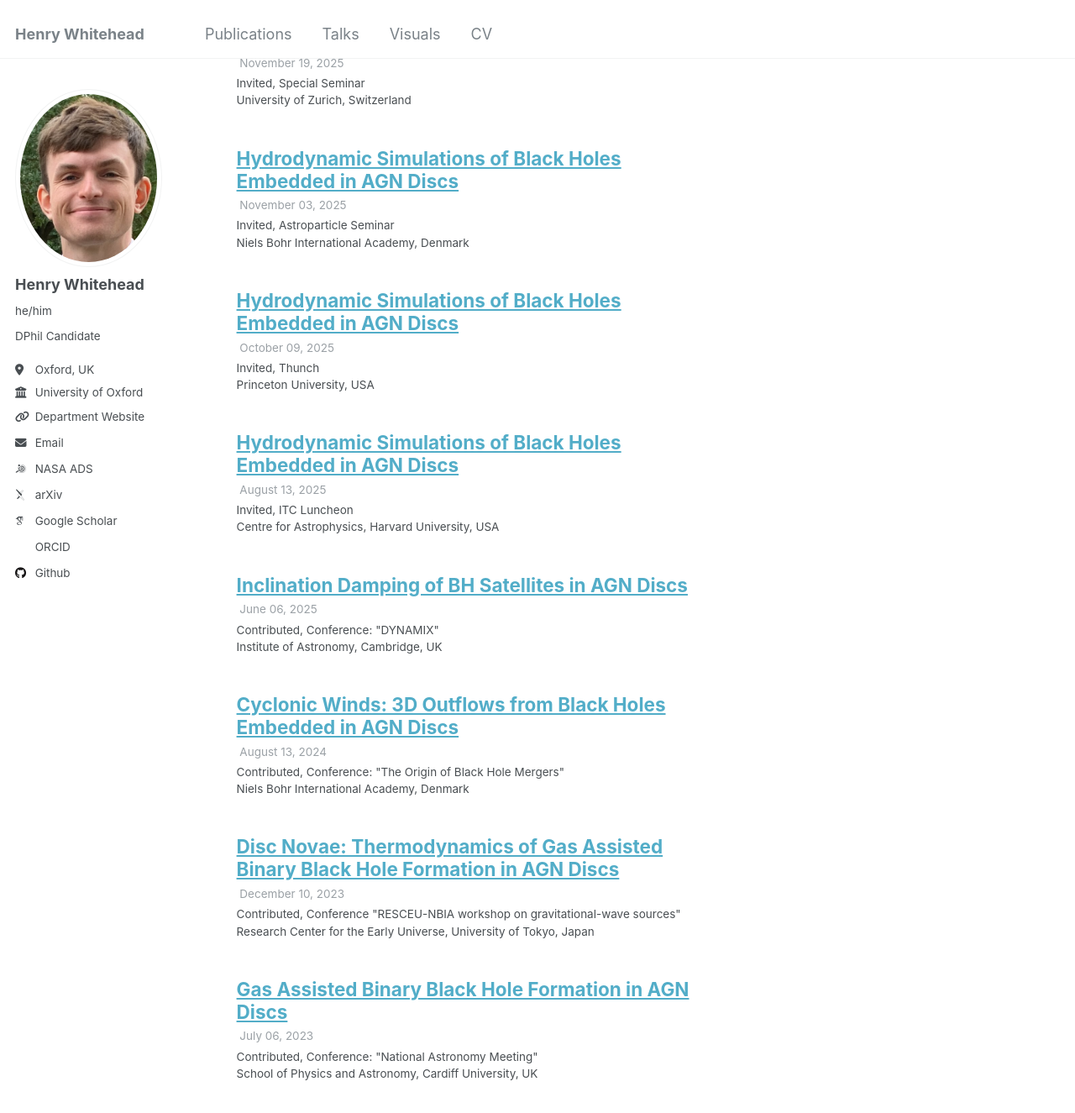
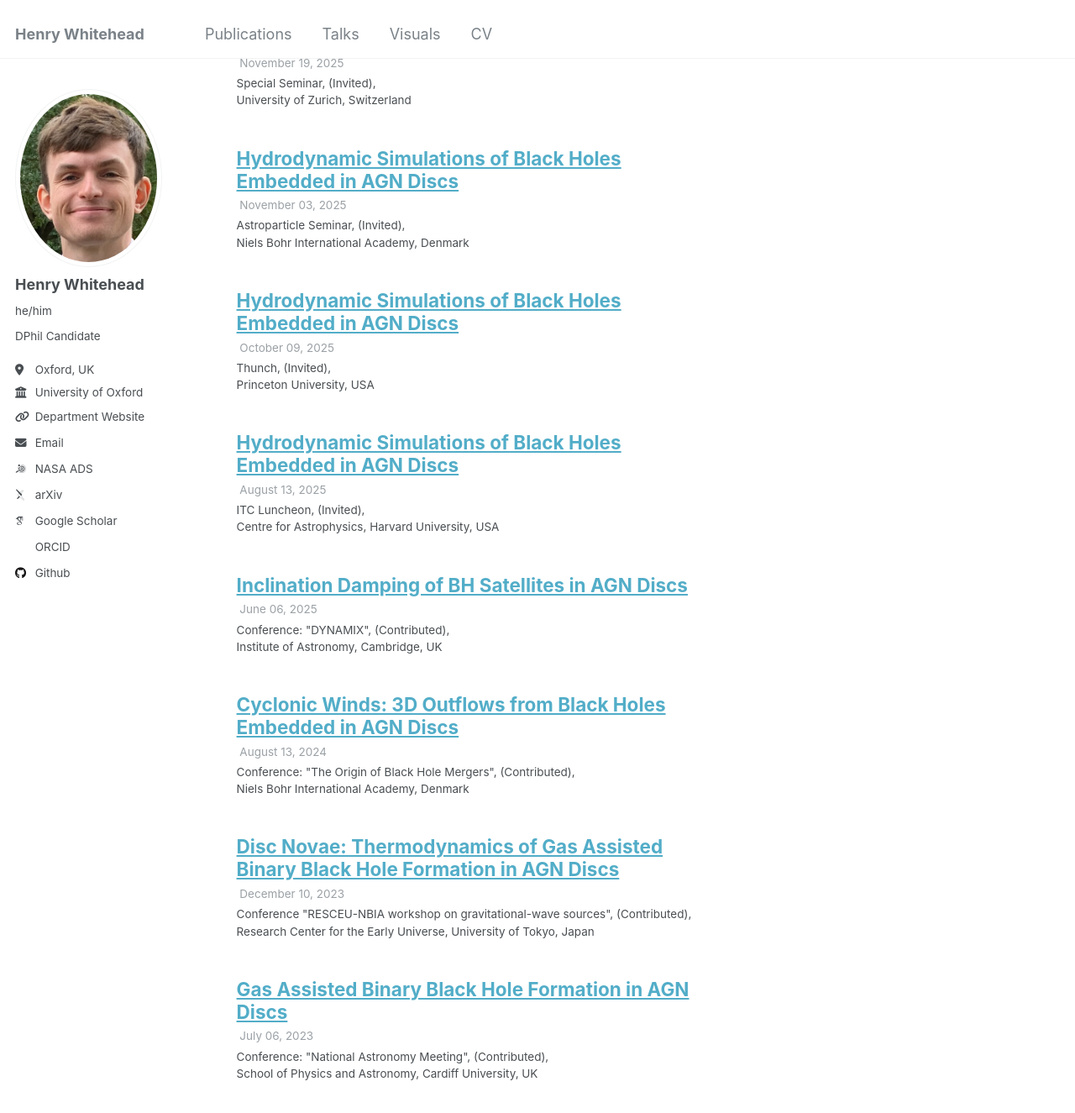
Before and after one commit to hwhitehead/hwhitehead.github.io, a Jekyll site: the page built from _pages/talks.html, in a window 1280 px wide and 1400 px high, scrolled down 895 px. Shown: the top 1325 px of the window at 84% size. Built offline with Jekyll 4.4.1, drawn with Linux system fonts in a browser that asks for light colours; some web fonts are replaced.

Commit message:
updated talk formating

```diff
--- a/_includes/archive-single-talk.html
+++ b/_includes/archive-single-talk.html
@@ -36,8 +36,8 @@
     {% if post.read_time %}
       <p class="page__meta"><i class="fa fa-clock-o" aria-hidden="true"></i> {% include read-time.html %}</p>
     {% endif %}
-    {% if post.date %}<p class="page__meta"><i class="fa fa-clock-o" aria-hidden="true"></i> {{ post.date | date: '%B %d, %Y' }}</p>{% endif %}
-    {% if post.venue %}<p class="archive__item-excerpt" itemprop="description">{{post.type}}, {{ post.venue }}<br />  {{post.location}} {% endif %}
+    {% if post.date %}<p class="page__meta"><i class="fa fa-clock-o" aria-hidden="false"></i> {{ post.date | date: '%B %d, %Y' }}</p>{% endif %}
+    {% if post.venue %}<p class="archive__item-excerpt" itemprop="description">{{ post.venue }}, ({{post.type }}), <br />{{post.location}} {% endif %}
     {% if post.excerpt %}<p class="archive__item-excerpt" itemprop="description">{{ post.excerpt | markdownify }}</p>{% endif %}
   </article>
 </div>
```
